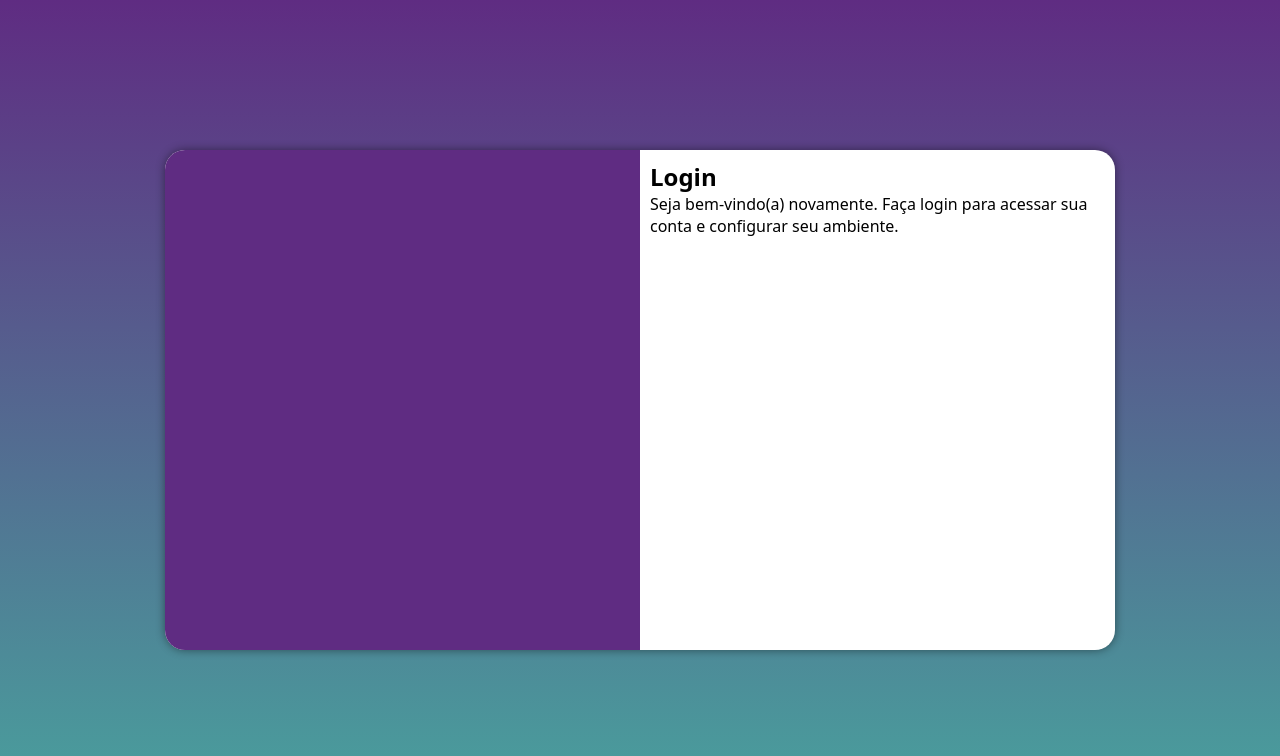
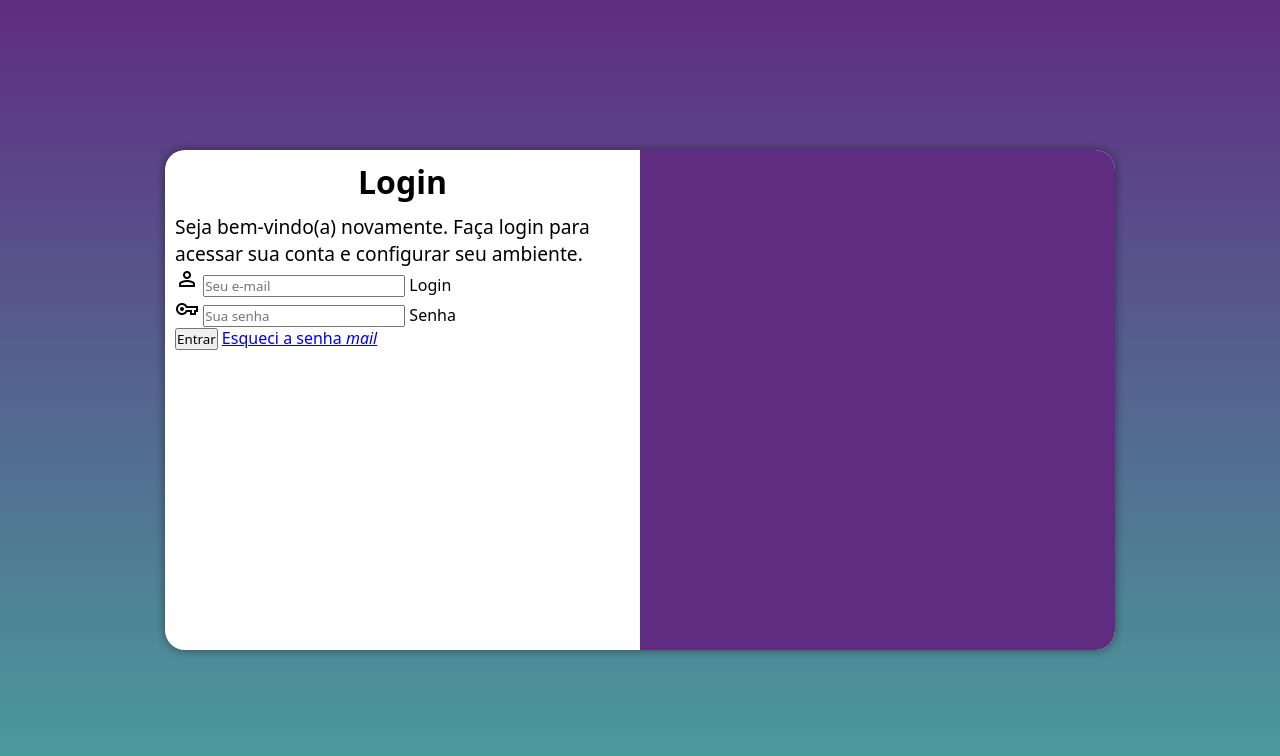
Before and after one commit to ssalespedro/ex29, a plain HTML site: page index.html in a window 1280 px wide. Drawn offline with nearby package versions, Linux system fonts and the light colour scheme.

Commit message:
form added

```diff
--- a/estilo/mediaquery.css
+++ b/estilo/mediaquery.css
@@ -27,6 +27,7 @@ Grandes telas: acima de 1200px; */
         float: right;
         width: 70%;
     }
+
 }
 
 @media screen and (min-width: 992px) {
@@ -40,14 +41,22 @@ Grandes telas: acima de 1200px; */
     }
 
     section#login > div#imagem{
-        float: left;
+        float: right;
         width: 50%;
         height: 100%;
     }
 
     section#login > div#formulario {
-        float: right;
+        float: left;
         width: 50%;
     }
 
+    div#formulario > p {
+        font-size: 1.2em;
+    }
+
+    div#formulario > h1{
+        font-size: 2em;
+    }
+
 }
--- a/estilo/style.css
+++ b/estilo/style.css
@@ -56,3 +56,13 @@ section#login > div#formulario{
     display: block;
     padding: 10px;
 }
+
+div#formulario > h1{
+    text-align: center;
+    margin-bottom: 10px;
+}
+
+div#formulario > p{
+    font-size: 0.8em;
+
+}
--- a/index.html
+++ b/index.html
@@ -4,6 +4,7 @@
     <meta charset="UTF-8">
     <meta name="viewport" content="width=device-width, initial-scale=1.0">
     <title>Login</title>
+    <link rel="stylesheet" href="https://fonts.googleapis.com/css2?family=Material+Symbols+Outlined:opsz,wght,FILL,GRAD@24,400,0,0" />
     <link rel="stylesheet" href="estilo/style.css">
     <link rel="stylesheet" href="estilo/mediaquery.css">
 </head>
@@ -17,7 +18,20 @@
             <div id="formulario">
                 <h1>Login</h1>
                 <p>Seja bem-vindo(a) novamente. Faça login para acessar sua conta e configurar seu ambiente.</p>
-                <form action="login.php" method="post"></form>
+                <form action="login.php" method="post" autocomplete="on">
+                    <div class="campo">
+                        <span class="material-symbols-outlined">person</span>
+                        <input type="email" name="login" id="ilogin" placeholder="Seu e-mail" autocomplete="email" required maxlength="30">
+                        <label for="ilogin">Login</label>
+                    </div>
+                    <div class="campo">
+                        <span class="material-symbols-outlined">vpn_key</span>
+                        <input type="password" name="senha" id="isenha" placeholder="Sua senha" autocomplete="current-password" required min-lenght="8" maxlength="30">
+                        <label for="ilogin">Senha</label>
+                    </div>
+                    <input type="submit" value="Entrar">
+                    <a href="esqueci.html">Esqueci a senha <i class="material-icons">mail</i></a>
+                </form>
             </div>
 
         </section>
```
